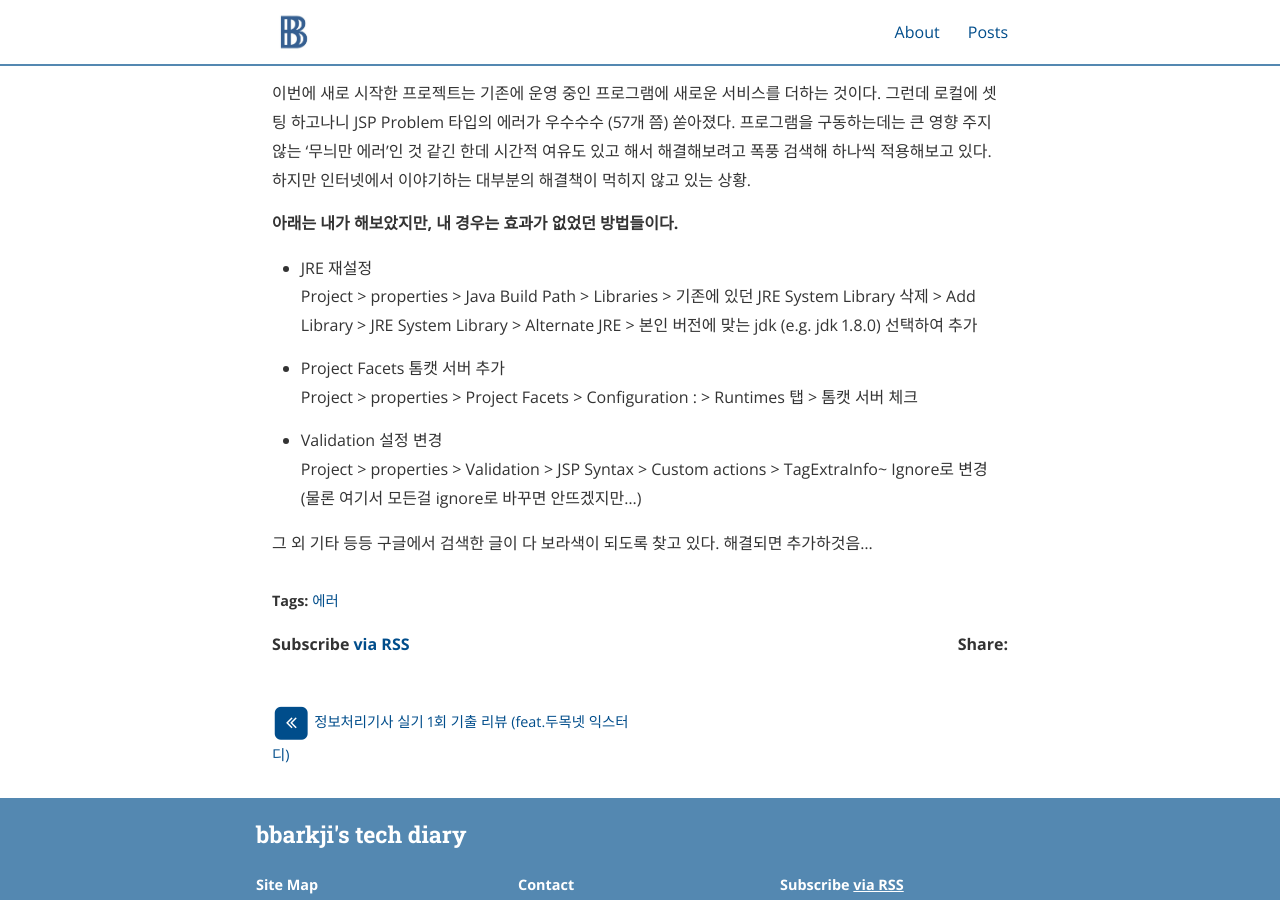
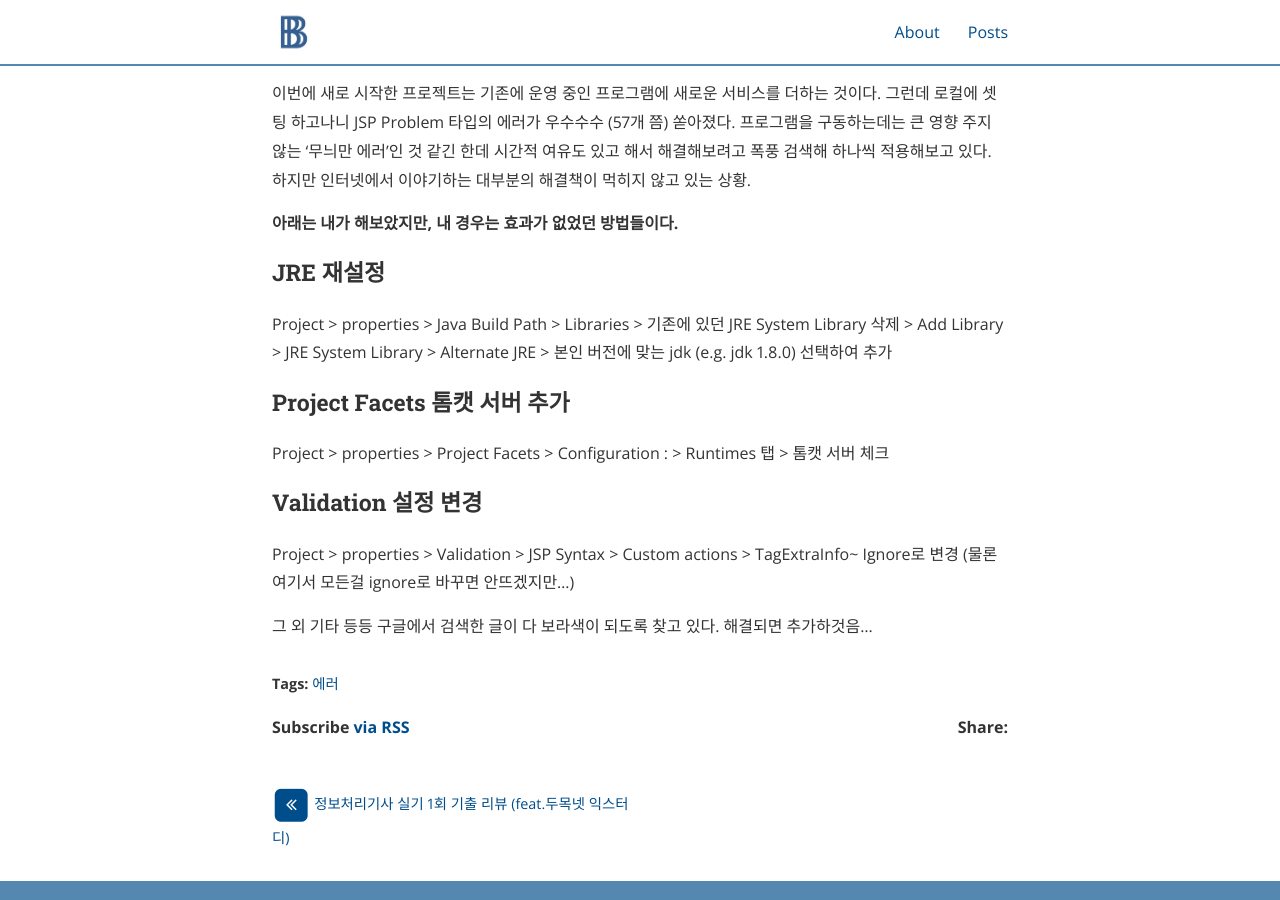
Before and after one commit to brightjy/brightjy.github.io, a Jekyll site: the page built from _posts/2020-12-17-cannot be resolved 외 JSP 이유 모를 에러 해결하기 (진행중).md, in a window 1280 px wide and 900 px high, scrolled down 635 px. Built offline with Jekyll 4.4.1, drawn with Linux system fonts in a browser that asks for light colours; nearby versions of some CDN libraries.

```diff
--- a/_posts/2020-12-17-cannot be resolved 외 JSP 이유 모를 에러 해결하기 (진행중).md
+++ b/_posts/2020-12-17-cannot be resolved 외 JSP 이유 모를 에러 해결하기 (진행중).md
@@ -19,15 +19,15 @@ cover:  "/assets/instacode.png"
 **아래는 내가 해보았지만, 내 경우는 효과가 없었던 방법들이다.**
 
 
-* JRE 재설정
+### JRE 재설정
 Project > properties > Java Build Path > Libraries > 기존에 있던 JRE System Library 삭제 > Add Library > JRE System Library > Alternate JRE > 본인 버전에 맞는 jdk (e.g. jdk 1.8.0) 선택하여 추가
 
 
-* Project Facets 톰캣 서버 추가
+### Project Facets 톰캣 서버 추가
 Project > properties > Project Facets > Configuration : <custom> > Runtimes 탭 > 톰캣 서버 체크
 
 
-* Validation 설정 변경
+### Validation 설정 변경
 Project > properties > Validation > JSP Syntax > Custom actions > TagExtraInfo~ Ignore로 변경 (물론 여기서 모든걸 ignore로 바꾸면 안뜨겠지만...)
 
 
```
Also changed, not shown: _posts/2020-12-16-정처기 실기 1회 리뷰.md (+1 -1 lines).
